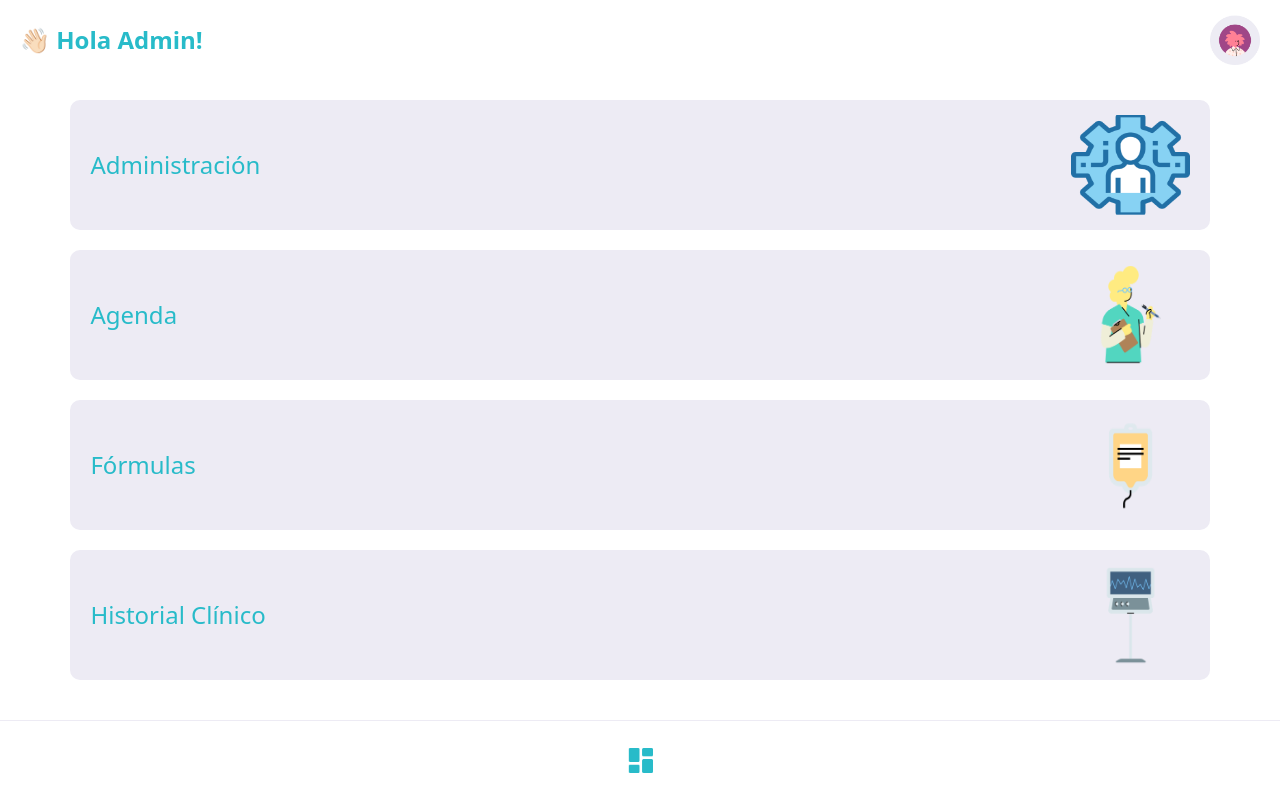
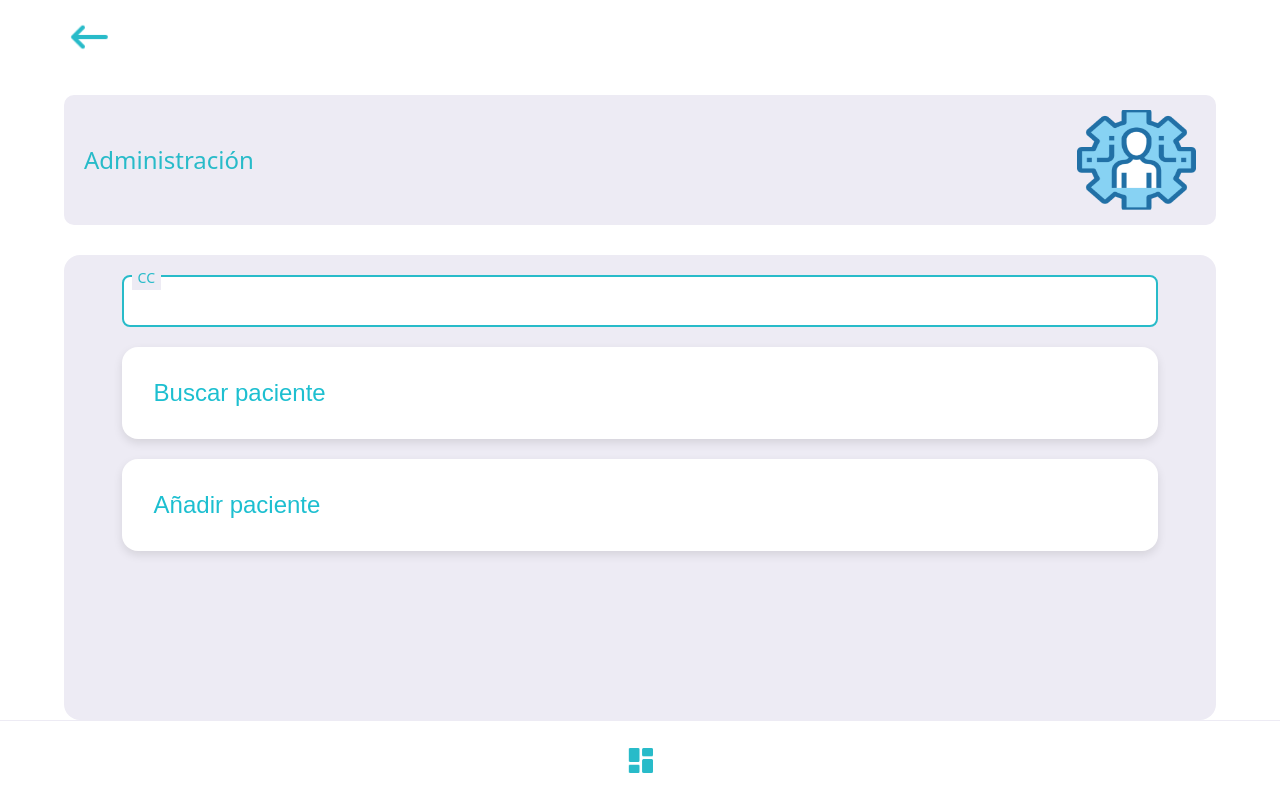
Before and after one commit to tomasgonzalez0/misalud, a React (Vite) app in the folder MiSalud.WEB/: page /administracion in a window 1280 px wide. Built offline with nearby package versions, Linux system fonts and the light colour scheme.

Commit message:
Admin view

```diff
--- a/MiSalud.WEB/package.json
+++ b/MiSalud.WEB/package.json
@@ -11,7 +11,8 @@
   },
   "dependencies": {
     "react": "^19.0.0",
-    "react-dom": "^19.0.0"
+    "react-dom": "^19.0.0",
+    "sweetalert2": "^11.19.1"
   },
   "devDependencies": {
     "@eslint/js": "^9.22.0",
--- a/MiSalud.WEB/src/App.jsx
+++ b/MiSalud.WEB/src/App.jsx
@@ -6,7 +6,7 @@ import FooterBar from './components/FooterBar/FooterBar'
 function App() {
   return (
     <>
-      <Home />
+      <Administracion />
       <FooterBar />
     </>
   )
--- a/MiSalud.WEB/src/components/BackButton/BackButton.module.css
+++ b/MiSalud.WEB/src/components/BackButton/BackButton.module.css
@@ -2,7 +2,7 @@
 
 .WelcomeUser
 {
-    width: 100%;
+    width: 90%;
     height: 80px;
     display: flex;
     justify-content: space-between;
--- /dev/null
+++ b/MiSalud.WEB/src/components/Input/Input.jsx
@@ -0,0 +1,22 @@
+import React from 'react';
+import Styles from './Input.module.css';
+
+const Input = ({ nameTag, label, value, onChange }) => {
+    return (
+      <div className={Styles["container"]}>
+        <div className={Styles["inputWrapper"]}>
+          <span className={Styles["nameTag"]}>{nameTag}</span>
+          <input
+            className={Styles["input"]}
+            type="text"
+            value={value}
+            onChange={onChange}
+          />
+        </div>
+        {label && <label className={Styles["label"]}>{label}</label>}
+      </div>
+    );
+  };
+
+
+export default Input;
--- /dev/null
+++ b/MiSalud.WEB/src/components/Input/Input.module.css
@@ -0,0 +1,46 @@
+@import url('../../styles/DefaultStyles.css');
+
+.container {
+    width: 90%;
+    display: flex;
+    flex-direction: column;
+    margin-top: 20px;
+  }
+
+  .inputWrapper {
+    position: relative;
+    display: flex;
+    align-items: center;
+  }
+
+  .nameTag {
+    position: absolute;
+    top: -10px;
+    left: 10px;
+    background-color: var(--gray);
+    color: var(--light-cyan);
+    font-weight: 500;
+    padding: 2px 6px;
+    font-size: 14px;
+    z-index: 2;
+  }
+
+  .input {
+    width: 100%;
+    padding: 12px;
+    padding-top: 18px;
+    border: 2px solid var(--light-cyan);
+    border-radius: 8px;
+    font-size: 16px;
+    outline: none;
+    box-sizing: border-box;
+    color: var(--dark-cyan);
+    z-index: 1;
+  }
+
+
+  .label {
+    margin-top: 6px;
+    font-size: 14px;
+    color: #555;
+  }
--- /dev/null
+++ b/MiSalud.WEB/src/components/OptionButton/OptionButton.jsx
@@ -0,0 +1,12 @@
+import React from 'react';
+import Styles from './OptionButton.module.css';
+
+const OptionButton = ({ text, onClick }) => {
+  return (
+    <button className={Styles["OptionButton"]} onClick={onClick}>
+      {text}
+    </button>
+  );
+};
+
+export default OptionButton;
--- /dev/null
+++ b/MiSalud.WEB/src/components/OptionButton/OptionButton.module.css
@@ -0,0 +1,20 @@
+@import url('../../styles/DefaultStyles.css');
+.OptionButton {
+    background-color: white;
+    border: none;
+    border-radius: 16px;
+    padding: 32px;
+    margin-top: 20px;
+    font-size: 24px;
+    color: #1dbfd0;
+    box-shadow: 0 4px 10px rgba(0, 0, 0, 0.1);
+    text-align: left;
+    width: 90%;
+    cursor: pointer;
+    transition: transform 0.2s ease;
+  }
+
+  .OptionButton:hover {
+    color: var(--dark-cyan);
+    transition: 0.5s;
+  }
--- a/MiSalud.WEB/src/components/SectionButton/SectionButton.module.css
+++ b/MiSalud.WEB/src/components/SectionButton/SectionButton.module.css
@@ -11,7 +11,7 @@
     background: var(--gray);
     align-items: center;
     justify-content: space-between;
-    width: 89%;
+    width: 90%;
     max-height: 130px;
     padding: 20px;
     border-radius: 10px;
@@ -26,3 +26,13 @@
     width: 119px;
     height: 100px;
 }
+.SectionButtonContainer:hover,.SectionButtonContainer:hover h2 {
+    cursor: pointer;
+    color: var(--dark-cyan);
+    transition: 0.5s;
+}
+
+.SectionButtonName:hover{
+    color: var(--dark-cyan);
+    transition: 0.5s;
+}
--- a/MiSalud.WEB/src/views/administracion/Administracion.jsx
+++ b/MiSalud.WEB/src/views/administracion/Administracion.jsx
@@ -1,6 +1,69 @@
 import BackButton from "../../components/BackButton/BackButton";
+import SectionButton from "../../components/SectionButton/SectionButton.jsx";
+import { sectionButtonsByRole } from "../../data/rolesData.js";
+import Styles from "./Administracion.module.css";
+import OptionButton from "../../components/OptionButton/OptionButton.jsx";
+import Input from "../../components/Input/Input.jsx";
+import { useState } from "react";
+import Swal from 'sweetalert2';
+
 export default function Administracion() {
+    const btn = sectionButtonsByRole["administrador"] || [];
     return(
-        <BackButton />
+        <section className={Styles["Administracion"]}>
+            <BackButton />
+            <SectionButton
+                label={btn[0].label}
+                image={btn[0].img}
+            />
+            <AdministracionMenu />
+        </section>
     );
 }
+
+function AdministracionMenu() {
+    const [cedula, setCedula] = useState("");
+
+    const handleBuscarPaciente = async () => {
+        if (!cedula) {
+          Swal.fire({
+            icon: 'info',
+            title: 'Ocurrió un error',
+            text: 'Primero ingrese la cédula de un paciente',
+            confirmButtonText: 'Listo',
+          });
+          return;
+        }
+
+        try {
+          const res = await fetch(`https://localhost:7169/api/Pacientes/buscar/${cedula}`);
+          if (!res.ok) throw new Error("Paciente no encontrado");
+          const data = await res.json();
+          console.log(data);// RECORDAR ELIMINAR LOS CONSOLE.LOG
+        } catch (error) {
+          Swal.fire({
+            icon: 'error',
+            title: 'Paciente no encontrado',
+            text: 'Verifica que la cédula ingresada sea correcta.',
+            confirmButtonText: 'Entendido',
+          });
+          console.error("Error al buscar paciente:", error.message);
+        }
+      };
+
+
+    return (
+      <div className={Styles["AdministracionMenu"]}>
+        <Input
+          nameTag={"CC"}
+          value={cedula}
+          onChange={(e) => {
+            const soloNumeros = e.target.value.replace(/[^0-9]/g, "");
+            setCedula(soloNumeros);
+          }}
+        />
+        <OptionButton text="Buscar paciente" onClick={handleBuscarPaciente} />
+        <OptionButton text="Añadir paciente" onClick={() => {}} />
+      </div>
+    );
+  }
--- a/MiSalud.WEB/src/views/administracion/Administracion.module.css
+++ b/MiSalud.WEB/src/views/administracion/Administracion.module.css
@@ -0,0 +1,20 @@
+@import url(../../styles/DefaultStyles.css);
+
+.Administracion{
+    height: 90%;
+    width: 100%;
+    display: flex;
+    flex-direction: column;
+    align-items: center;
+}
+
+.AdministracionMenu{
+    margin-top: 30px;
+    height: 69%;
+    background-color: var(--gray);
+    width: 90%;
+    display: flex;
+    flex-direction: column;
+    align-items: center;
+    border-radius: 16px;
+}
```
Also changed, not shown: 2 other files (tests, documents, lock files or other folders).
